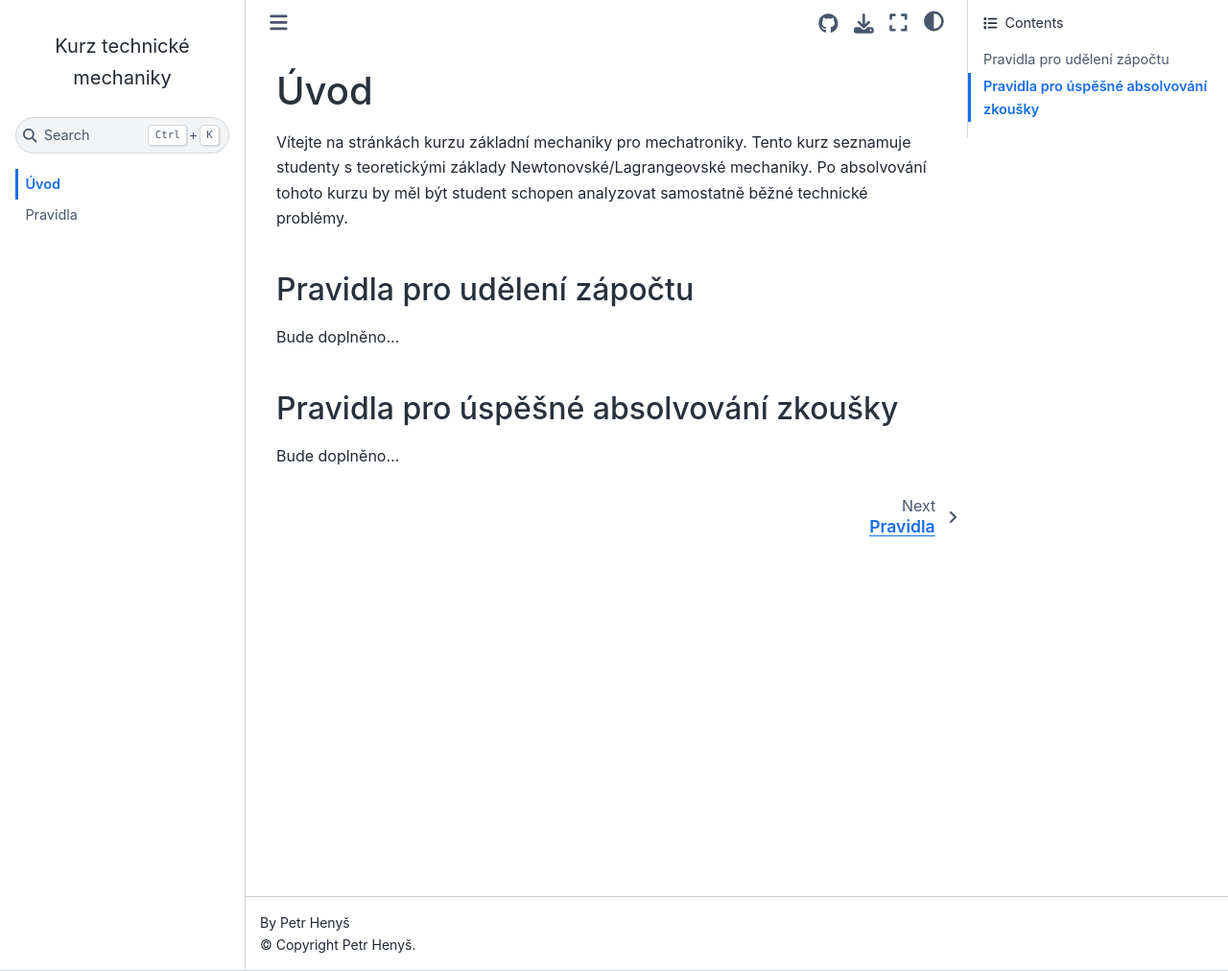
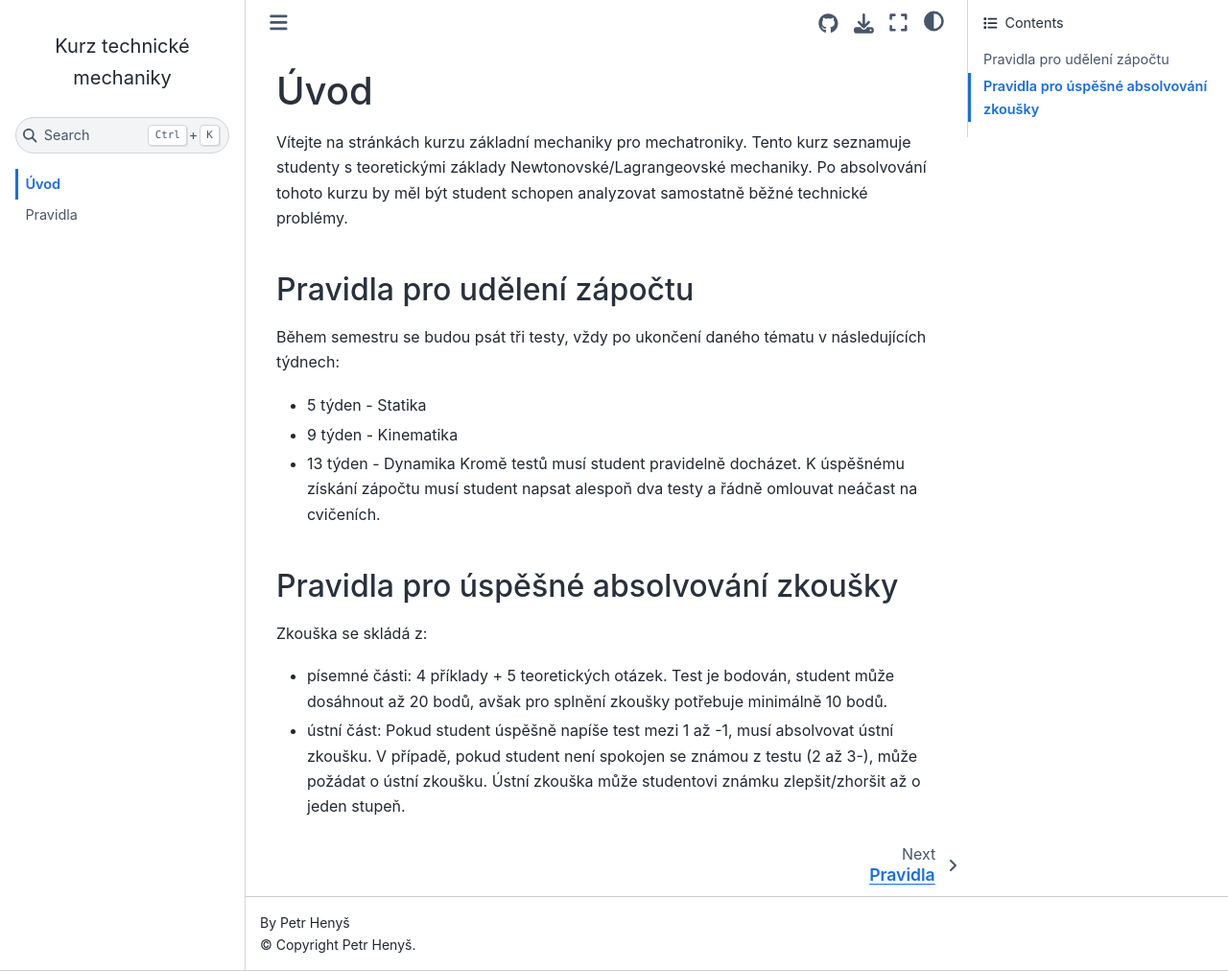
Before and after one commit to petr-henys/TME, a Jupyter Book: the page built from intro.md, in a window 1280 px wide and 1012 px high. Shown: the whole window at 96% size. Built offline with Jupyter Book 1.0.4 settings and Sphinx 7.4.7 and the Sphinx Book theme 1.1.4, drawn with Linux system fonts in a browser that asks for light colours.

Commit message:
Pravidla

```diff
--- a/intro.md
+++ b/intro.md
@@ -1,6 +1,12 @@
 # Úvod
 Vítejte na stránkách kurzu základní mechaniky pro mechatroniky. Tento kurz seznamuje studenty s teoretickými základy Newtonovské/Lagrangeovské mechaniky. Po absolvování tohoto kurzu by měl být student schopen analyzovat samostatně běžné technické problémy.
 ## Pravidla pro udělení zápočtu
-Bude doplněno...
+Během semestru se budou psát tři testy, vždy po ukončení daného tématu v následujících týdnech:
+- 5 týden - Statika
+- 9 týden - Kinematika
+- 13 týden - Dynamika
+Kromě testů musí student pravidelně docházet. K úspěšnému získání zápočtu musí student napsat alespoň dva testy a řádně omlouvat neáčast na cvičeních.
 ## Pravidla pro úspěšné absolvování zkoušky
-Bude doplněno...
+Zkouška se skládá z:
+- písemné části: 4 příklady + 5 teoretických otázek. Test je bodován, student může dosáhnout až 20 bodů, avšak pro splnění zkoušky potřebuje minimálně 10 bodů.
+- ústní část: Pokud student úspěšně napíše test mezi 1 až -1, musí absolvovat ústní zkoušku. V případě, pokud student není spokojen se známou z testu (2 až 3-), může požádat o ústní zkoušku. Ústní zkouška může studentovi známku zlepšit/zhoršit až o jeden stupeň.
```
